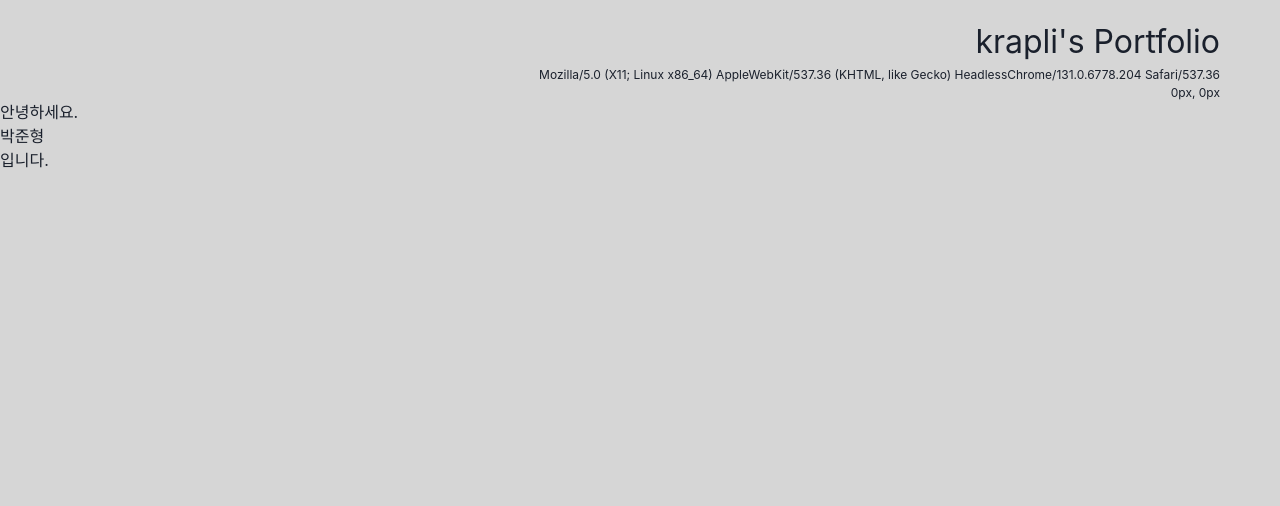
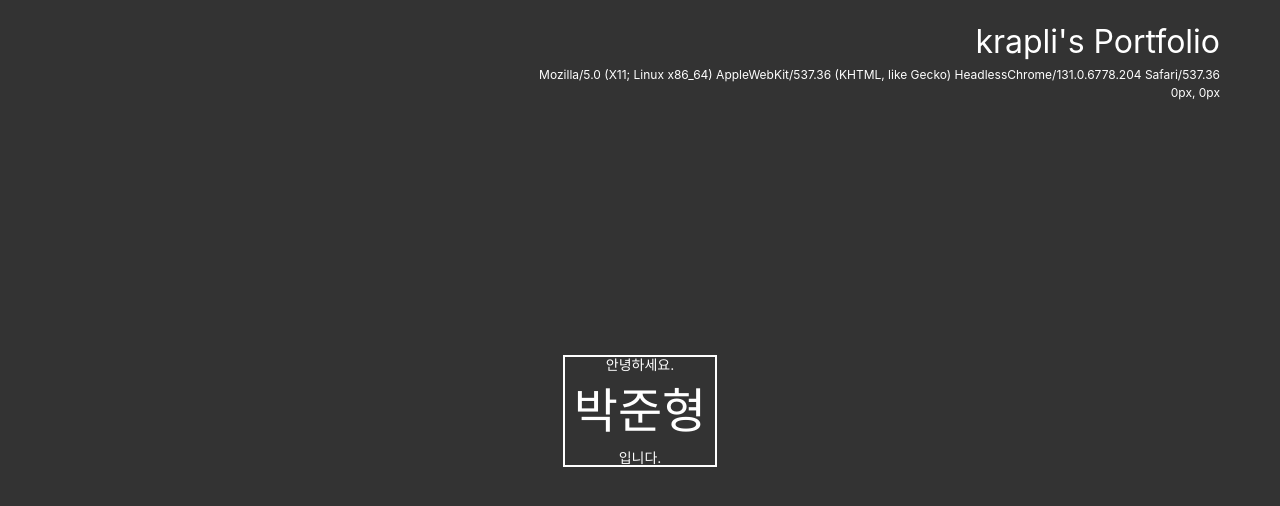
Before and after one commit to krapli441/garbanzo, a React app: page / in a window 1280 px wide. Shown: the top 506 px of the page. Built offline with nearby package versions, Linux system fonts and the light colour scheme.

Commit message:
폰트 추가

```diff
--- a/src/App.tsx
+++ b/src/App.tsx
@@ -25,7 +25,8 @@ export default function App() {
       flexDirection="column"
       justifyContent="center"
       alignItems="center"
-      backgroundColor="blackAlpha.300"
+      backgroundColor="blackAlpha.800"
+      color={"white"}
     >
       <Header />
       <Main />
--- a/src/components/views/main.tsx
+++ b/src/components/views/main.tsx
@@ -1,18 +1,22 @@
 // 리액트 라이브러리
 import React from "react";
+import { Box, Image, Text } from "@chakra-ui/react";
 
 // 리액트 컴포넌트
-import { Box, Image, Text } from "@chakra-ui/react";
+import MyNameBox from "./myName";
 
 export default function main() {
   return (
     <>
-      <Box className="main" width={"100%"} height={"80vh"}>
-        <Box className="myInfoBox">
-          <Text>안녕하세요.</Text>
-          <Text>박준형</Text>
-          <Text>입니다.</Text>
-        </Box>
+      <Box
+        className="main"
+        width={"100%"}
+        height={"80vh"}
+        display={"flex"}
+        justifyContent={"center"}
+        alignItems={"center"}
+      >
+        <MyNameBox />
       </Box>
     </>
   );
--- /dev/null
+++ b/src/components/views/myName.tsx
@@ -0,0 +1,30 @@
+// 리액트 라이브러리
+import React from "react";
+
+// 리액트 컴포넌트
+import { Box, Image, Text } from "@chakra-ui/react";
+
+export default function myNameBox() {
+  return (
+    <Box
+      className="myInfoBox"
+      display={"flex"}
+      flexDirection={"column"}
+      justifyContent={"center"}
+      alignItems={"center"}
+      width={"12%"}
+      height={"18%"}
+      border={"2px solid white"}
+    >
+      <Text className="greetingText" fontSize={14}>
+        안녕하세요.
+      </Text>
+      <Text className="myNameText" fontSize={48}>
+        박준형
+      </Text>
+      <Text className="greetingText" fontSize={14}>
+        입니다.
+      </Text>
+    </Box>
+  );
+}
```
